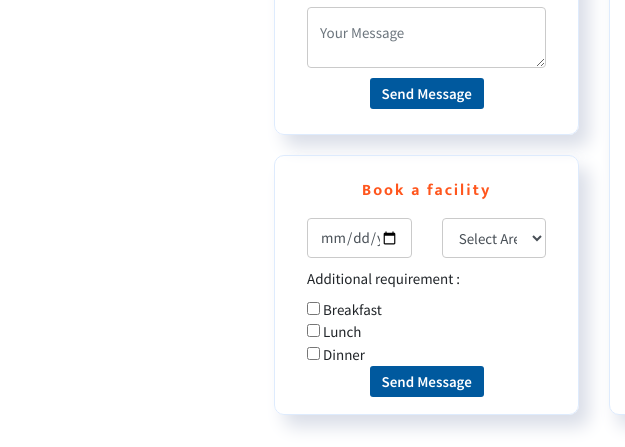
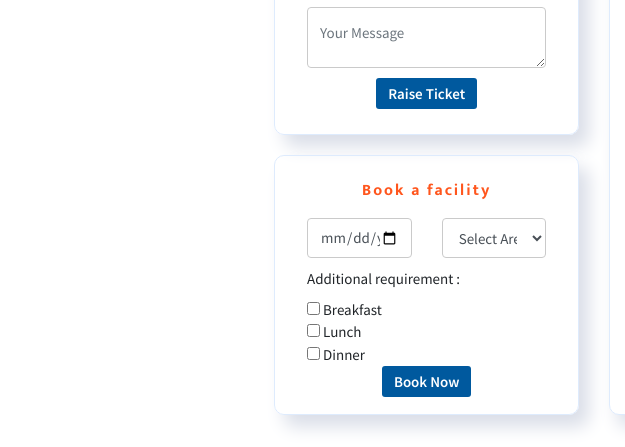
Before and after one commit to kinalg20/UCCI-1, a plain HTML site: page member-dashboard.html in a window 1280 px wide. Shown: the part 573-1020 px from the top of the page, 0-625 px from the left. Drawn offline with Linux system fonts and the light colour scheme; grey boxes are pictures that could not be loaded.

Commit message:
member dashboard

```diff
--- a/member-dashboard.html
+++ b/member-dashboard.html
@@ -233,7 +233,7 @@
 		<div class="member-dashboard">
 			<div class="member-sidebar">
 				<div style="position: sticky; top: 100px; margin-bottom: 15px;">
-					<div style="box-shadow: 0 3px 15px rgb(0 0 0 / 5%), 0 5px 15px rgb(0 0 0 / 3%); padding: 10px; border-radius: 5px; margin: 0 5px;">
+					<div style="box-shadow: 0 3px 15px rgb(0 0 0 / 5%), 0 5px 15px rgb(0 0 0 / 3%); padding: 10px; border-radius: 10px; margin: 0 5px;">
 						<div class="member-logo">
 							<img src="https://webanix.in/wp-content/uploads/2020/05/webanix-logo.png"
 								alt="">
@@ -385,7 +385,7 @@
 										</div>
 										<div class="col-lg-12 col-md-12 text-center">
 											<button type="submit" class="btn
-												btn-primary mb-2">Send Message</button>
+												btn-primary mb-2">Raise Ticket</button>
 										</div>
 									</div>
 								</form>
@@ -427,7 +427,7 @@
 											<input type="checkbox"> <span>Dinner</span><br>
 										</div>
 										<div class="col-lg-12 col-md-12 text-center">
-											<button type="submit" class="btn btn-primary">Send Message</button>
+											<button type="submit" class="btn btn-primary">Book Now</button>
 										</div>
 									</div>
 								</form>
```
